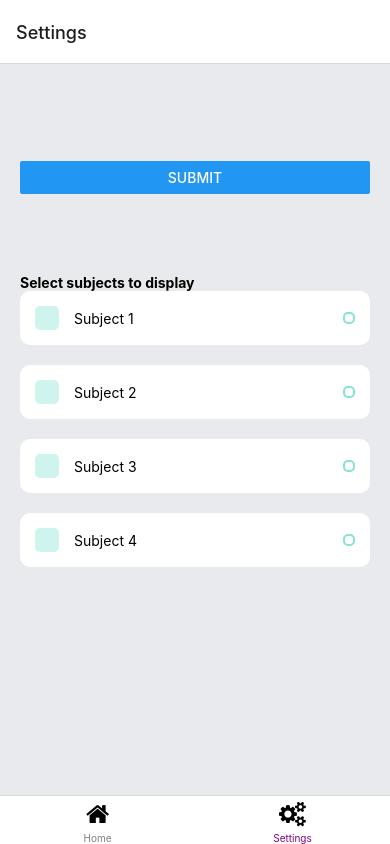
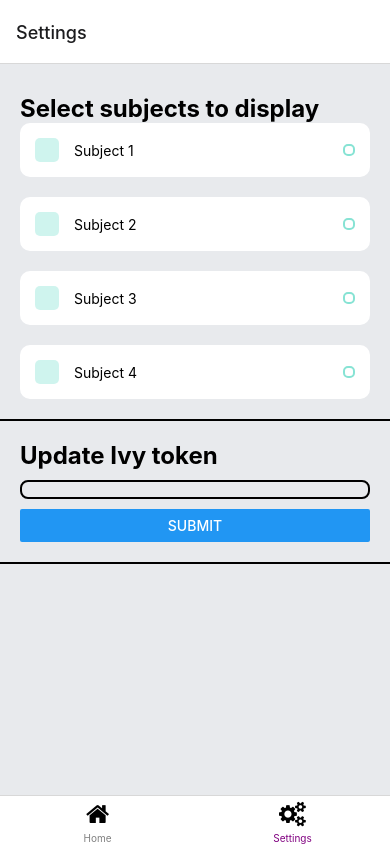
Before and after one commit to palpatinezw/ivytodolist, a React Native app in the folder todo/: screen /Settings in a window 390 px wide. Built offline with nearby package versions, Linux system fonts and the light colour scheme.

Commit message:
'visual'

```diff
--- a/todo/App.js
+++ b/todo/App.js
@@ -52,7 +52,7 @@ const styles = StyleSheet.create({
     paddingHorizontal: 20,
   },
   sectionTitle: {
-    fonstSize: 24,
+    fontSize: 24,
     fontWeight: 'bold',
   },
   items: {},
--- a/todo/Screens/HomeScreen.js
+++ b/todo/Screens/HomeScreen.js
@@ -51,7 +51,7 @@ const styles = StyleSheet.create({
     paddingHorizontal: 20,
   },
   sectionTitle: {
-    fonstSize: 24,
+    fontSize: 24,
     fontWeight: 'bold',
   },
   items: {},
--- a/todo/Screens/Settings.js
+++ b/todo/Screens/Settings.js
@@ -1,5 +1,5 @@
 import React, {useState} from 'react';
-import { Text, View, StyleSheet, TextInput, Button } from 'react-native';
+import { Text, View, StyleSheet, TextInput, Button, ScrollView } from 'react-native';
 import {StatusBar} from 'expo-status-bar';
 import Subject from '../components/Subject';
 
@@ -20,11 +20,7 @@ export default function HomeScreen() {
 
   return (
     <View style={styles.container}>
-      <View style={styles.tasksWrapper}>
-        <TextInput style={styles.tokenInput} value={token} onChangeText={(newToken) => setToken(newToken)}/>
-        <Button title="submit" onPress={submitToken} />
-      </View>
-
+      <ScrollView style={styles.scrollView}>
         <View style={styles.tasksWrapper}>
           <Text style={styles.sectionTitle}>Select subjects to display</Text>
 
@@ -37,7 +33,20 @@ export default function HomeScreen() {
           </View>
 
         </View>
+
+
+        <View style={styles.tokenWrapper}>
+          <Text style={styles.sectionTitle}>Update Ivy token</Text>
+          <TextInput style={styles.tokenInput} value={token} onChangeText={(newToken) => setToken(newToken)}/>
+          <Button title="submit" onPress={submitToken} />
         </View>
+
+
+      </ScrollView>
+
+    </View>
+
+
   );
 }
 
@@ -47,12 +56,25 @@ const styles = StyleSheet.create({
     backgroundColor: '#E8EAED',
   },
   tasksWrapper:{
-    paddingTop: 80,
+    paddingTop: 30,
     paddingHorizontal: 20,
   },
+  tokenWrapper:{
+    paddingVertical: 20,
+    paddingHorizontal: 20,
+    borderBottomWidth: 2,
+    borderTopWidth: 2,
+  },
   sectionTitle: {
-    fonstSize: 24,
+    fontSize: 24,
     fontWeight: 'bold',
+  },
+  tokenInput: {
+    fontSize: 12,
+    borderWidth: 2,
+    borderRadius: 8,
+    marginVertical: 10,
+    paddingHorizontal: 5,
   },
   items: {},
 
```
Lines whose indentation alone changed are shown as unchanged.
